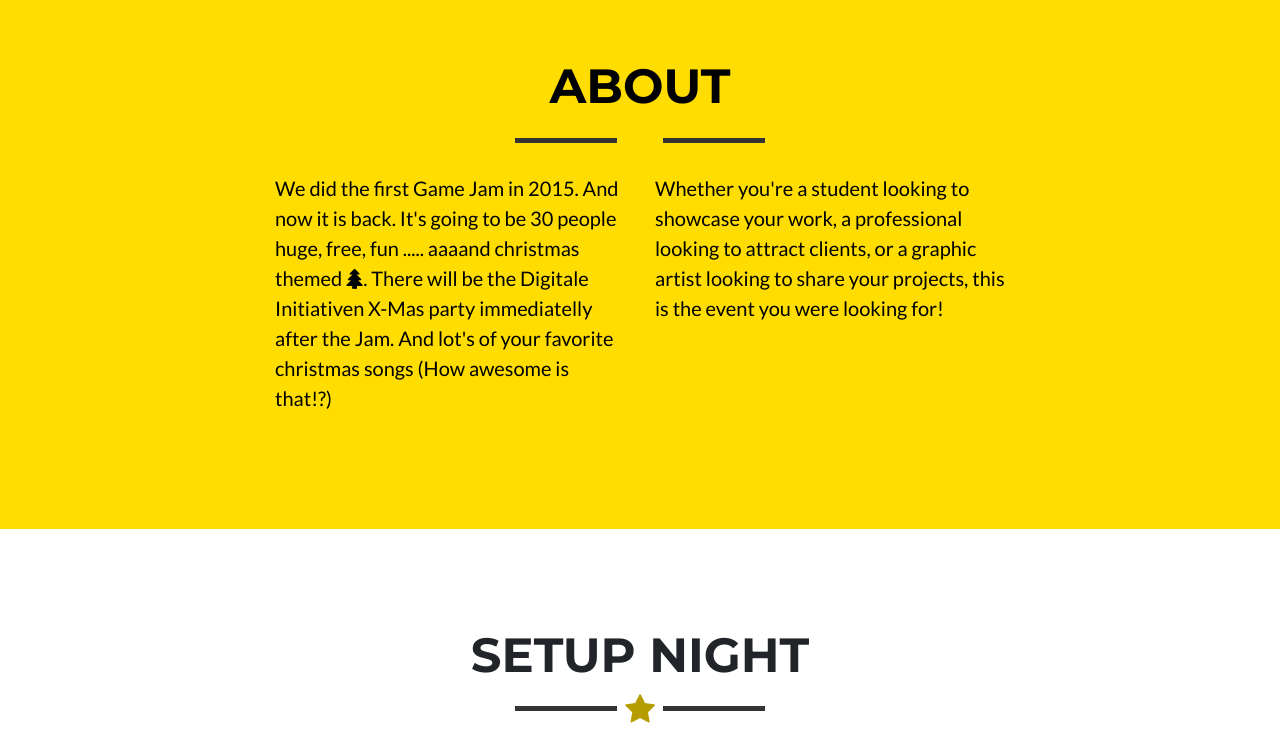
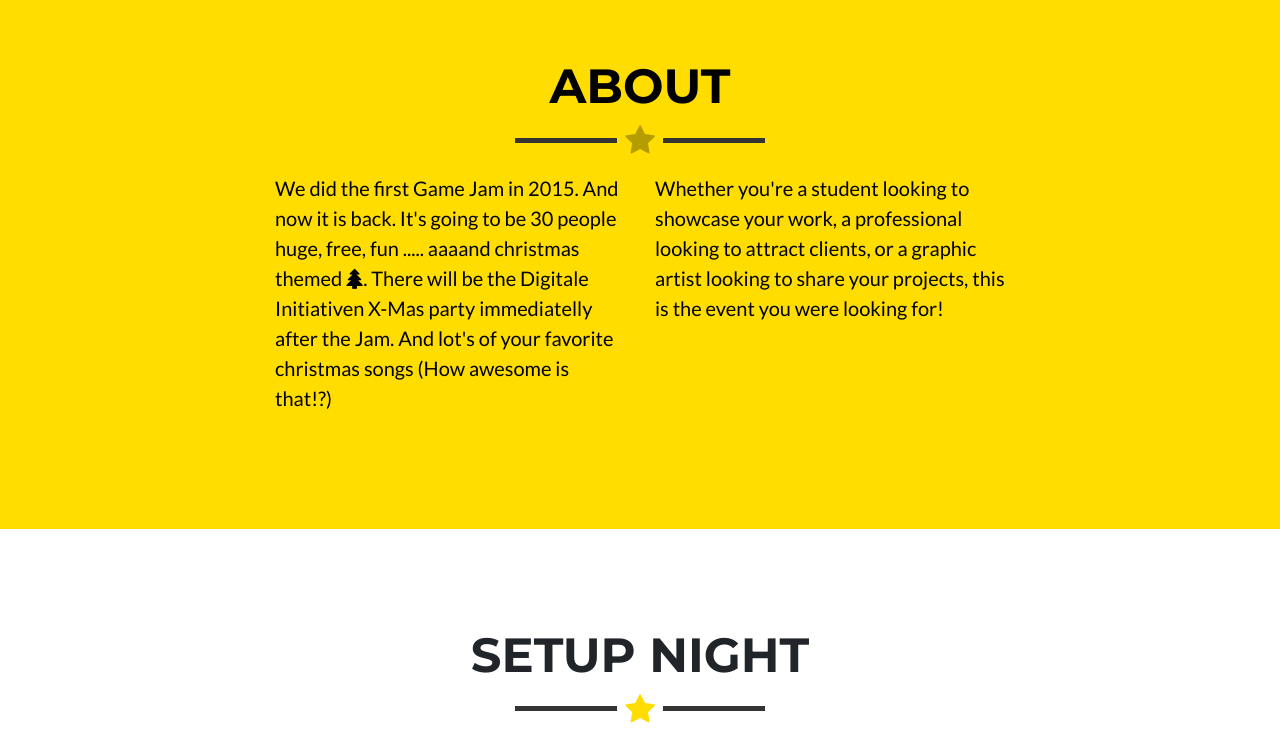
Before and after one commit to digitaleinitiativen/gamejam17, a plain HTML site: page index.html in a window 1280 px wide. Shown: the part 1560-2298 px from the top of the page. Drawn offline with Linux system fonts and the light colour scheme.

Commit message:
and even morerer style

```diff
--- a/scss/_bootstrap-overrides.scss
+++ b/scss/_bootstrap-overrides.scss
@@ -64,11 +64,12 @@
 }
 
 hr.star-primary::after {
+  color: $theme-success;
+}
+hr.star-light::after {
   color: #b59d00;
 }
-hr.star-light::after {
-  color: #ffdd00;
-}
+
 hr.star-light {
   border-color: #333;
 }
```
Also changed, not shown: css/freelancer.css, css/freelancer.min.css.
